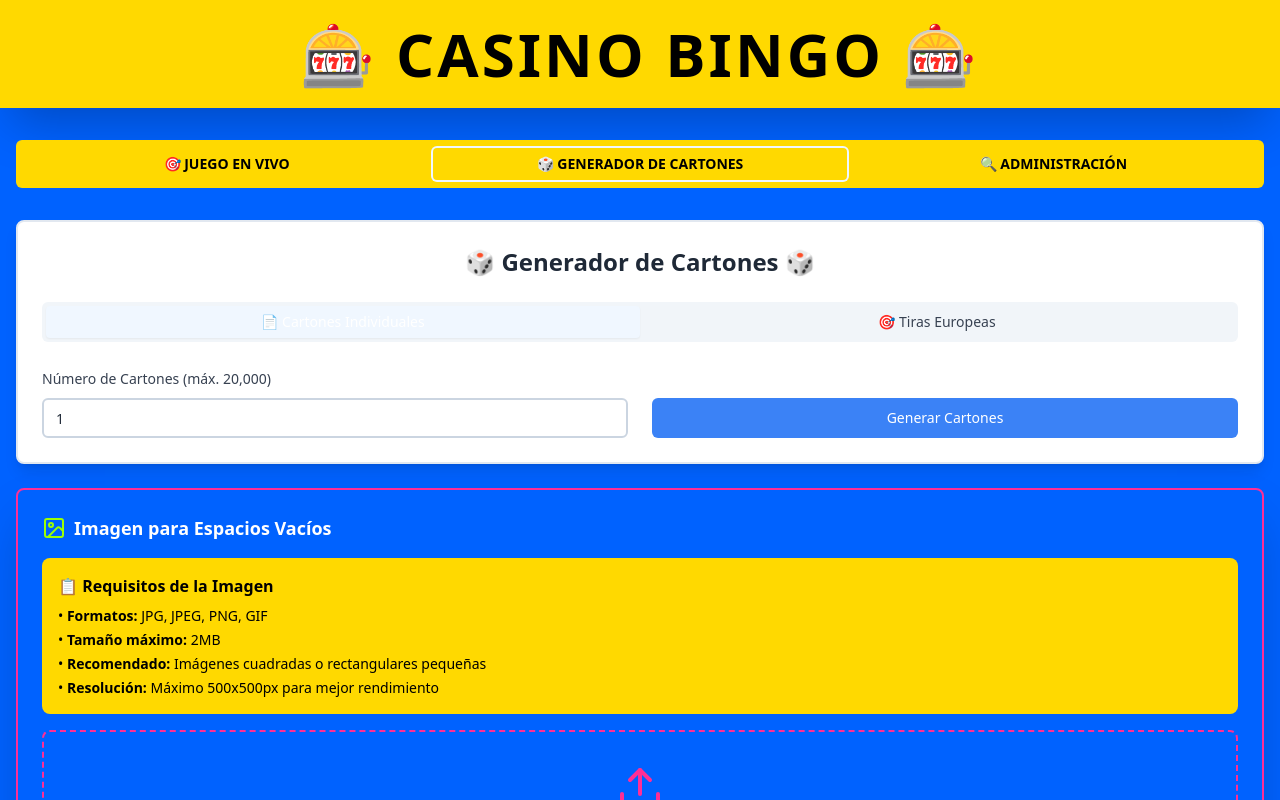
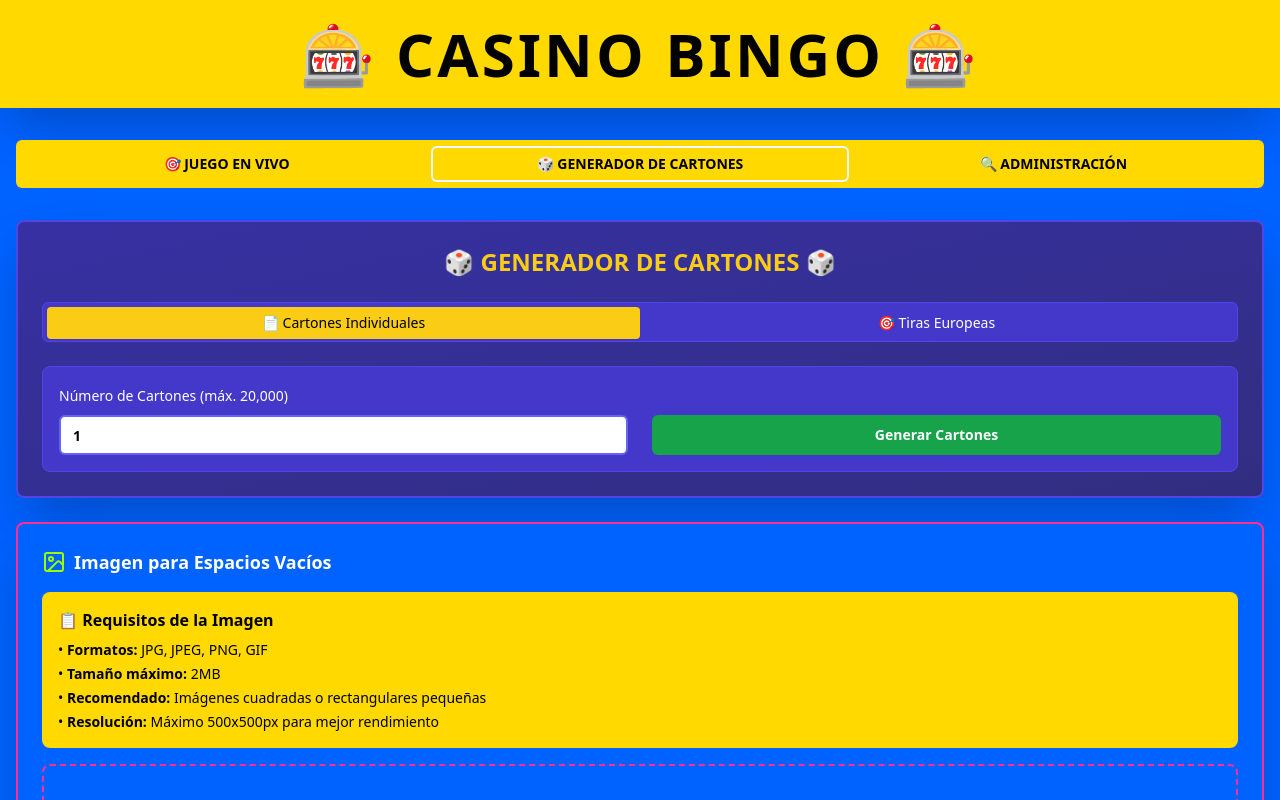
Before and after one commit to Asuscj10/casino-bingo-fiesta, a React (Vite) app: page / in a window 1280 px wide. Both pictures are taken after a click on the tab "🎲 GENERADOR DE CARTONES". Shown: the top 800 px of the page. Built offline with nearby package versions, Linux system fonts and the light colour scheme.

Commit message:
Refactor: Apply admin colors to card generator
Use the same color scheme as the administration tab in the card generator for a consistent user interface.

```diff
--- a/src/components/BingoCardGenerator.tsx
+++ b/src/components/BingoCardGenerator.tsx
@@ -1,3 +1,4 @@
+
 import React, { useState } from 'react';
 import { Button } from "@/components/ui/button";
 import { Card } from "@/components/ui/card";
@@ -472,26 +473,33 @@ const BingoCardGenerator: React.FC = () => {
 
   return (
     <div className="space-y-6">
-      <Card className="bg-white border-2 border-slate-200 shadow-lg">
+      <Card className="bg-gradient-to-br from-indigo-800 to-indigo-900 border-indigo-600 border-2 shadow-2xl">
         <div className="p-6">
-          <h2 className="text-2xl font-bold text-gray-800 mb-6 text-center">
-            🎲 Generador de Cartones 🎲
+          <h2 className="text-2xl font-bold text-yellow-400 mb-6 text-center">
+            🎲 GENERADOR DE CARTONES 🎲
           </h2>
 
           <Tabs defaultValue="individual" className="w-full">
-            <TabsList className="grid w-full grid-cols-2 mb-6 bg-slate-100">
-              <TabsTrigger value="individual" className="text-gray-700 font-medium hover:text-blue-600">
+            <TabsList className="grid w-full grid-cols-2 mb-6 bg-indigo-700 border border-indigo-600">
+              <TabsTrigger
+                value="individual"
+                className="text-white font-medium hover:text-yellow-400 data-[state=active]:bg-yellow-400 data-[state=active]:text-black"
+              >
                 📄 Cartones Individuales
               </TabsTrigger>
-              <TabsTrigger value="european" className="text-gray-700 font-medium hover:text-blue-600">
+              <TabsTrigger
+                value="european"
+                className="text-white font-medium hover:text-yellow-400 data-[state=active]:bg-yellow-400 data-[state=active]:text-black"
+              >
                 🎯 Tiras Europeas
               </TabsTrigger>
             </TabsList>
 
             <TabsContent value="individual" className="space-y-6">
+              <div className="bg-indigo-700 p-4 rounded-lg border border-indigo-600">
                 <div className="grid grid-cols-1 md:grid-cols-2 gap-6">
                   <div>
-                  <Label htmlFor="numberOfCards" className="text-gray-700 font-medium">
+                    <Label htmlFor="numberOfCards" className="text-white font-medium">
                       Número de Cartones (máx. 20,000)
                     </Label>
                     <Input
@@ -501,7 +509,7 @@ const BingoCardGenerator: React.FC = () => {
                       max="20000"
                       value={numberOfCards}
                       onChange={(e) => setNumberOfCards(parseInt(e.target.value) || 1)}
-                    className="mt-2 bg-white text-gray-800 border-2 border-slate-300 focus:border-blue-400"
+                      className="mt-2 bg-white text-black border-2 border-indigo-500 font-bold"
                     />
                   </div>
 
@@ -509,26 +517,26 @@ const BingoCardGenerator: React.FC = () => {
                     <Button
                       onClick={generateIndividualCards}
                       disabled={isGenerating}
-                    className="w-full bg-blue-500 hover:bg-blue-600 text-white font-medium py-3"
+                      className="w-full bg-green-600 hover:bg-green-700 text-white font-bold py-3"
                     >
                       {isGenerating ? 'Generando...' : 'Generar Cartones'}
                     </Button>
                   </div>
                 </div>
+              </div>
             </TabsContent>
 
             <TabsContent value="european" className="space-y-6">
-              <div className="bg-blue-50 p-4 rounded-lg mb-6 border border-blue-200">
-                <h3 className="text-blue-800 font-semibold mb-2">🎯 Tiras Europeas</h3>
-                <p className="text-blue-700 text-sm">
+              <div className="bg-indigo-700 p-4 rounded-lg mb-6 border border-indigo-600">
+                <h3 className="text-yellow-400 font-semibold mb-2">🎯 Tiras Europeas</h3>
+                <p className="text-white text-sm mb-4">
                   Cada tira contiene 6 cartones con todos los números del 01-90 distribuidos sin repetición.
                   Perfectas para el bingo europeo tradicional.
                 </p>
-              </div>
 
                 <div className="grid grid-cols-1 md:grid-cols-2 gap-6">
                   <div>
-                  <Label htmlFor="numberOfStrips" className="text-gray-700 font-medium">
+                    <Label htmlFor="numberOfStrips" className="text-white font-medium">
                       Número de Tiras (máx. 10,000)
                     </Label>
                     <Input
@@ -538,9 +546,9 @@ const BingoCardGenerator: React.FC = () => {
                       max="10000"
                       value={numberOfStrips}
                       onChange={(e) => setNumberOfStrips(parseInt(e.target.value) || 1)}
-                    className="mt-2 bg-white text-gray-800 border-2 border-slate-300 focus:border-blue-400"
+                      className="mt-2 bg-white text-black border-2 border-indigo-500 font-bold"
                     />
-                  <p className="text-green-600 text-xs mt-1 font-medium">
+                    <p className="text-yellow-400 text-xs mt-1 font-medium">
                       Cada tira = 6 cartones ({numberOfStrips * 6} cartones en total)
                     </p>
                   </div>
@@ -549,11 +557,12 @@ const BingoCardGenerator: React.FC = () => {
                     <Button
                       onClick={generateEuropeanStrips}
                       disabled={isGenerating}
-                    className="w-full bg-blue-500 hover:bg-blue-600 text-white font-medium py-3"
+                      className="w-full bg-green-600 hover:bg-green-700 text-white font-bold py-3"
                     >
                       <Users className="mr-2" />
                       {isGenerating ? 'Generando...' : 'Generar Tiras'}
                     </Button>
+                  </div>
                 </div>
               </div>
             </TabsContent>
@@ -564,7 +573,7 @@ const BingoCardGenerator: React.FC = () => {
               <div className="flex flex-wrap gap-4 justify-center">
                 <Button
                   onClick={exportToPDF}
-                  className="bg-green-500 hover:bg-green-600 text-white font-medium"
+                  className="bg-purple-600 hover:bg-purple-700 text-white font-bold"
                 >
                   <FileText className="mr-2" />
                   Exportar a PDF
@@ -572,15 +581,15 @@ const BingoCardGenerator: React.FC = () => {
 
                 <Button
                   onClick={exportToHTML}
-                  className="bg-purple-500 hover:bg-purple-600 text-white font-medium"
+                  className="bg-purple-600 hover:bg-purple-700 text-white font-bold"
                 >
                   <Globe className="mr-2" />
                   Exportar a HTML
                 </Button>
               </div>
 
-              <div className="bg-green-50 p-4 rounded-lg border border-green-200">
-                <p className="text-green-800 font-medium text-center">
+              <div className="bg-green-700 p-4 rounded-lg border border-green-600">
+                <p className="text-white font-bold text-center">
                   ✅ {getAllCards().length} cartones generados exitosamente
                   {generatedStrips.length > 0 && ` en ${generatedStrips.length} tiras europeas`}
                   {selectedImage && ' 🖼️ con imagen personalizada'}
@@ -588,7 +597,7 @@ const BingoCardGenerator: React.FC = () => {
               </div>
 
               <div className="mt-6">
-                <h3 className="text-lg font-semibold text-gray-800 mb-4">
+                <h3 className="text-lg font-semibold text-yellow-400 mb-4">
                   Vista Previa (Primeros 3 Cartones)
                 </h3>
                 <div className="grid grid-cols-1 md:grid-cols-3 gap-4">
```
Lines whose indentation alone changed are shown as unchanged.
